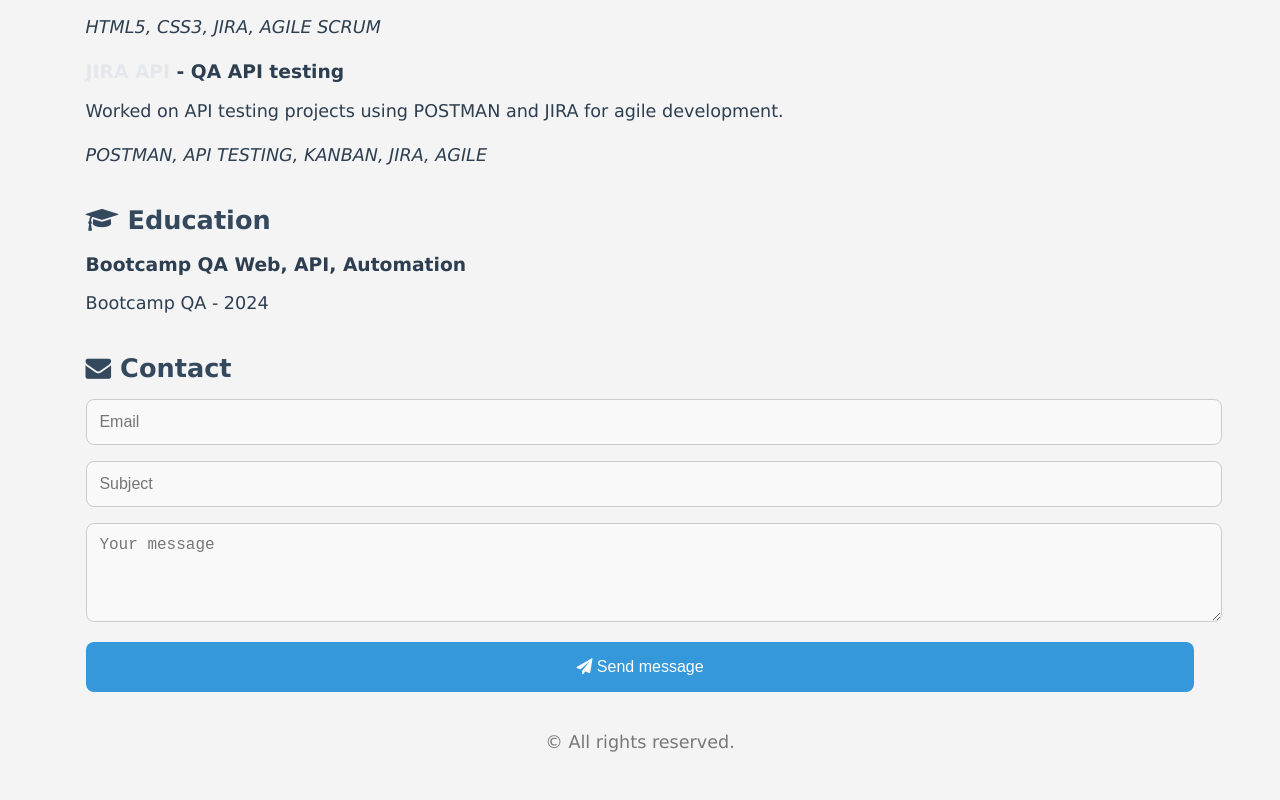
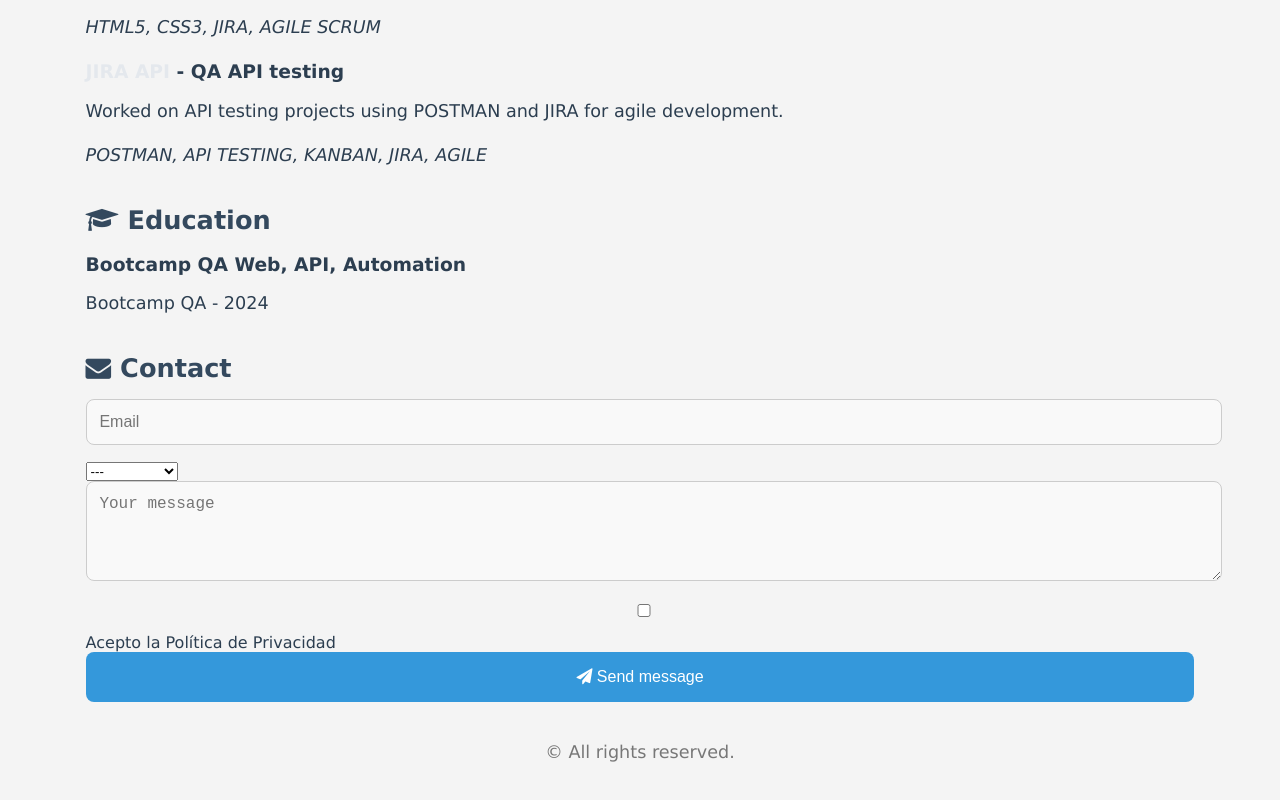
Before and after one commit to Bootcamp-QA/portfolioqa, a plain HTML site: page index.html in a window 1280 px wide. Shown: the part 591-1391 px from the top of the page. Drawn offline with Linux system fonts and the light colour scheme.

Commit message:
Update index.html

```diff
--- a/index.html
+++ b/index.html
@@ -54,8 +54,14 @@
       <h2><i class="fa fa-envelope"></i> Contact</h2>
       <form action="https://docs.google.com/forms/d/e/1FAIpQLSelAH07_exqwX5BQ6-Pu5iBp-cmEMJmW2APO24Xlw60aTkpVQ/formResponse" method="POST">
         <input data-testid="email" type="email" id="name" name="entry.1564292246" placeholder="Email"><br>
-        <input data-testid="subject" type="text" id="email" name="entry.877029958" placeholder="Subject"><br>
+        <select data-testid="subject" name="entry.877029958" required>
+          <option value="">---</option>
+          <option value="informacion">Informacion</option>
+          <option value="oferta">Oferta</option>
+          <option value="otro">Otro</option>
+        </select>
         <textarea data-testid="message" rows="4" id="message" name="entry.465720647" placeholder="Your message"></textarea><br>
+        <input data-testid="politica" type="checkbox" name="privacy_policy" required> Acepto la Política de Privacidad</a>
         <button data-testid="buttonsubmitform" type="submit"><i class="fa fa-paper-plane"></i> Send message</button>
       </form>
     </section>
```
